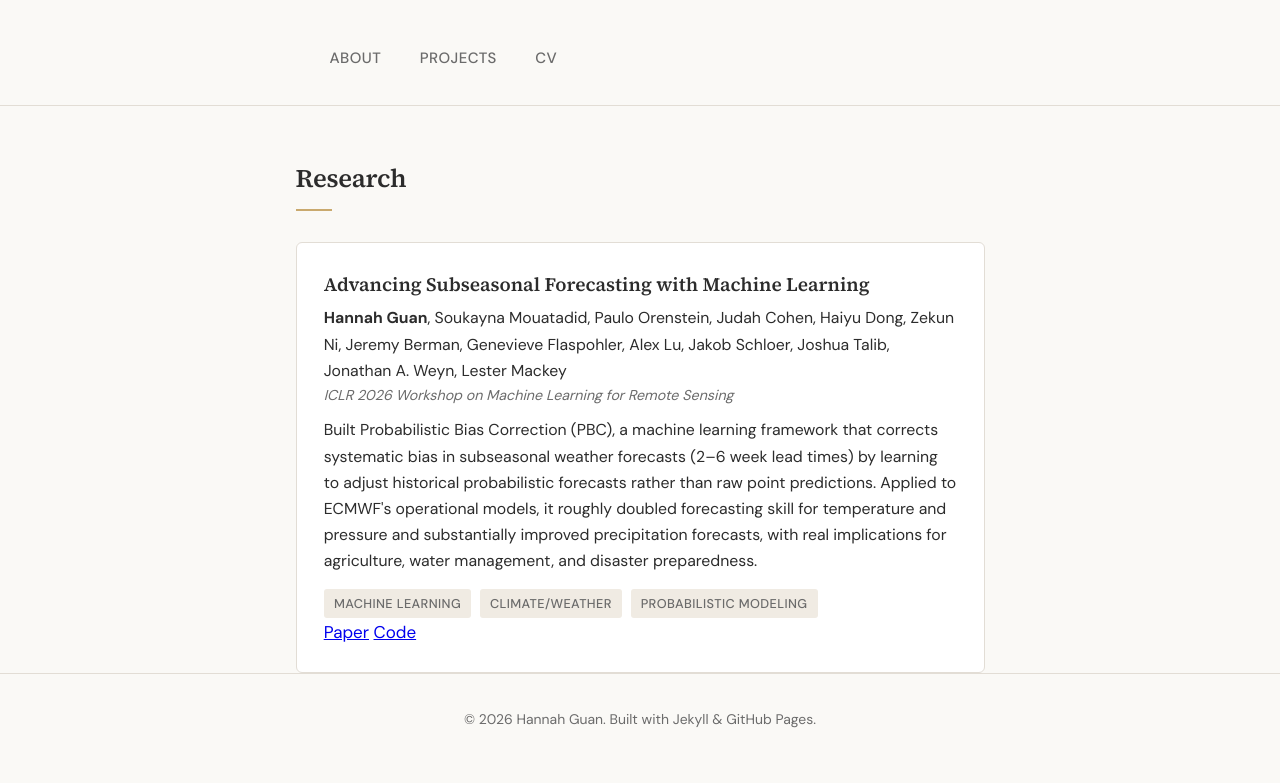
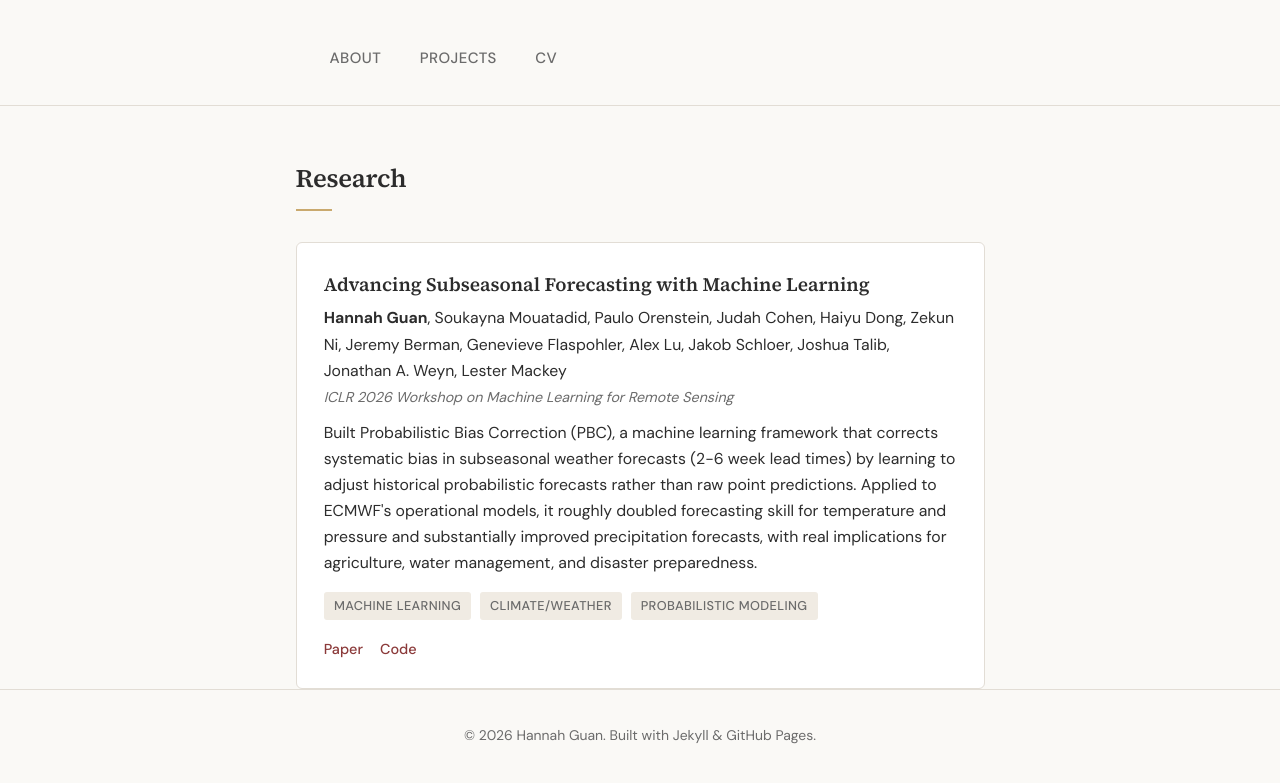
Before and after one commit to HannahGuan244/hannahguan244.github.io, a Jekyll site: the page built from research/index.html, in a window 1280 px wide. Shown: the top 783 px of the page. Built offline with Jekyll 4.4.1, drawn with Linux system fonts in a browser that asks for light colours.

Commit message:
updating project card format

```diff
--- a/assets/css/style.css
+++ b/assets/css/style.css
@@ -354,3 +354,29 @@ body {
   text-decoration: underline;
   text-underline-offset: 2px;
 }
+
+/* ── Project Card: Authors & Links ── */
+.project-authors {
+  font-size: 0.85rem;
+  color: var(--color-text-muted);
+  margin-bottom: 0.15rem;
+}
+
+.project-links {
+  display: flex;
+  gap: 1rem;
+  margin-top: 1rem;
+}
+
+.project-links a {
+  font-size: 0.85rem;
+  font-weight: 500;
+  color: var(--color-accent);
+  text-decoration: none;
+  border-bottom: 1px solid transparent;
+  transition: border-color 0.2s ease;
+}
+
+.project-links a:hover {
+  border-bottom-color: var(--color-accent);
+}
--- a/research/index.html
+++ b/research/index.html
@@ -12,7 +12,7 @@ title: Research
     <p class="project-authors"><strong>Hannah Guan</strong>, Soukayna Mouatadid, Paulo Orenstein, Judah Cohen, Haiyu Dong, Zekun Ni, Jeremy Berman, Genevieve Flaspohler, Alex Lu, Jakob Schloer, Joshua Talib, Jonathan A. Weyn, Lester Mackey</p>
     <p class="venue">ICLR 2026 Workshop on Machine Learning for Remote Sensing</p>
     <p>
-      Built Probabilistic Bias Correction (PBC), a machine learning framework that corrects systematic bias in subseasonal weather forecasts (2–6 week lead times) by learning to adjust historical probabilistic forecasts rather than raw point predictions. Applied to ECMWF's operational models, it roughly doubled forecasting skill for temperature and pressure and substantially improved precipitation forecasts, with real implications for agriculture, water management, and disaster preparedness.
+      Built Probabilistic Bias Correction (PBC), a machine learning framework that corrects systematic bias in subseasonal weather forecasts (2-6 week lead times) by learning to adjust historical probabilistic forecasts rather than raw point predictions. Applied to ECMWF's operational models, it roughly doubled forecasting skill for temperature and pressure and substantially improved precipitation forecasts, with real implications for agriculture, water management, and disaster preparedness.
     </p>
     <div class="project-tags">
       <span>Machine Learning</span>
```
